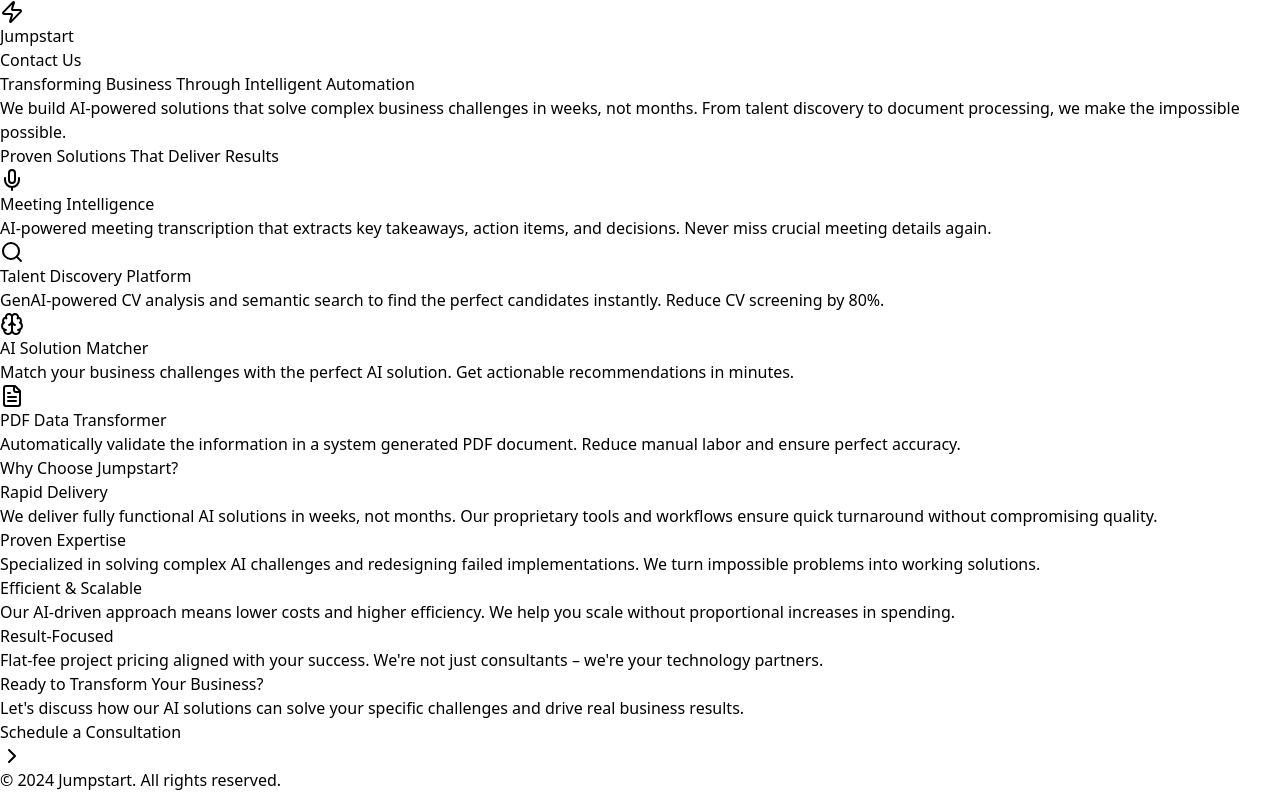
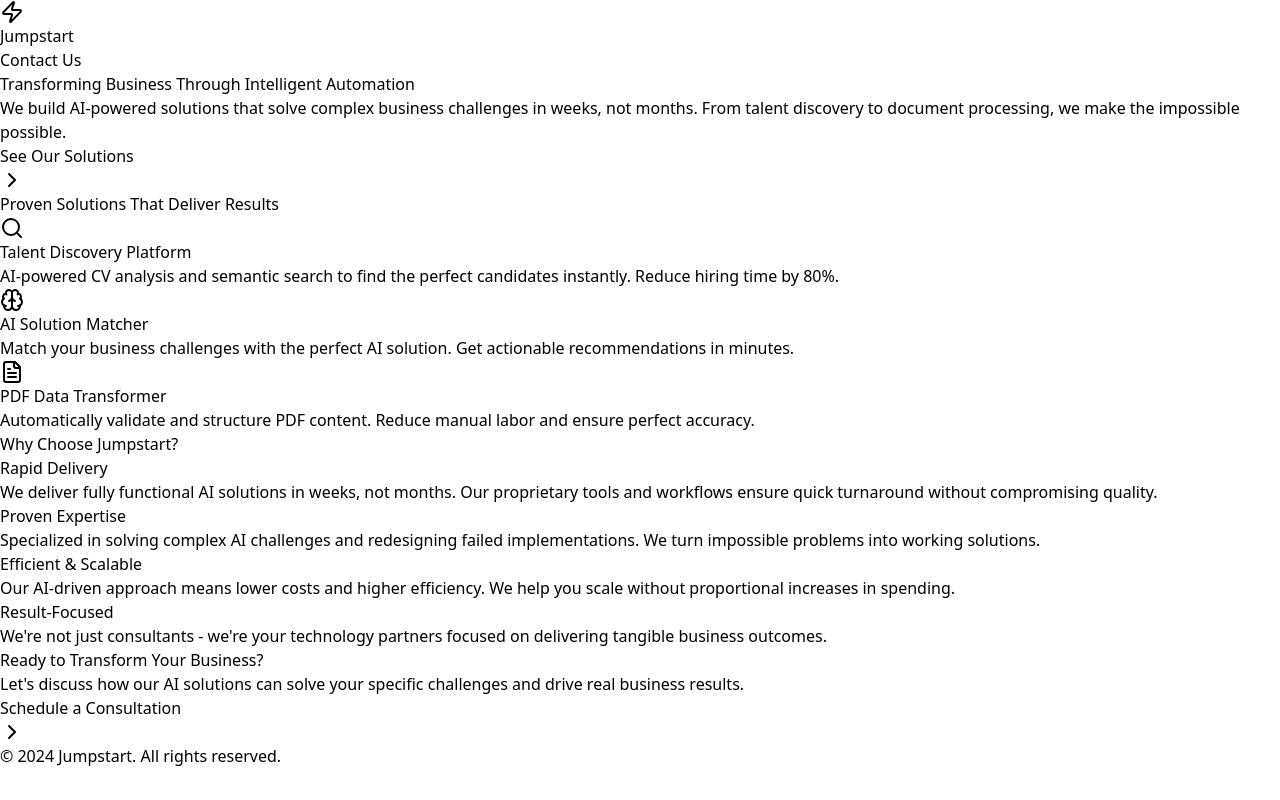
Before and after one commit to mas050/jumpstart-website, a Next.js app: page / in a window 1280 px wide. Built offline with nearby package versions, Linux system fonts and the light colour scheme.

Commit message:
Fix ESLint issues and update page content

```diff
--- a/src/app/page.tsx
+++ b/src/app/page.tsx
@@ -1,7 +1,8 @@
 // src/app/page.tsx
 'use client';
+
 import React from 'react';
-import { ChevronRight, Zap, Search, FileText, Brain, Mic } from 'lucide-react';
+import { ChevronRight, Zap, Search, FileText, Brain } from 'lucide-react';
 
 export default function HomePage() {
   const handleEmailClick = () => {
@@ -33,12 +34,10 @@
           <p className="text-xl text-slate-300 mb-8 max-w-2xl mx-auto">
             We build AI-powered solutions that solve complex business challenges in weeks, not months. From talent discovery to document processing, we make the impossible possible.
           </p>
-          {/* Commented out "See Our Solutions" button
           <button className="bg-blue-600 hover:bg-blue-700 text-white text-lg px-8 py-4 rounded-full flex items-center mx-auto">
             See Our Solutions
             <ChevronRight className="ml-2" />
           </button>
-          */}
         </div>
       </header>
 
@@ -49,25 +48,14 @@
             Proven Solutions That Deliver Results
           </h3>
 
-          <div className="grid md:grid-cols-2 lg:grid-cols-4 gap-8">
-
-            <div className="bg-slate-700 p-6 rounded-lg">
-              <Mic className="w-12 h-12 text-blue-500 mb-4" />
-              <h4 className="text-xl font-bold text-white mb-3">
-                Meeting Intelligence
-              </h4>
-              <p className="text-slate-300">
-                AI-powered meeting transcription that extracts key takeaways, action items, and decisions. Never miss crucial meeting details again.
-              </p>
-            </div>
-
+          <div className="grid md:grid-cols-3 gap-8">
             <div className="bg-slate-700 p-6 rounded-lg">
               <Search className="w-12 h-12 text-blue-500 mb-4" />
               <h4 className="text-xl font-bold text-white mb-3">
                 Talent Discovery Platform
               </h4>
               <p className="text-slate-300">
-                GenAI-powered CV analysis and semantic search to find the perfect candidates instantly. Reduce CV screening by 80%.
+                AI-powered CV analysis and semantic search to find the perfect candidates instantly. Reduce hiring time by 80%.
               </p>
             </div>
 
@@ -87,7 +75,7 @@
                 PDF Data Transformer
               </h4>
               <p className="text-slate-300">
-                Automatically validate the information in a system generated PDF document. Reduce manual labor and ensure perfect accuracy.
+                Automatically validate and structure PDF content. Reduce manual labor and ensure perfect accuracy.
               </p>
             </div>
           </div>
@@ -134,7 +122,7 @@
                 Result-Focused
               </h4>
               <p className="text-slate-300">
-                Flat-fee project pricing aligned with your success. We&apos;re not just consultants – we&apos;re your technology partners.
+                We&apos;re not just consultants - we&apos;re your technology partners focused on delivering tangible business outcomes.
               </p>
             </div>
           </div>
@@ -148,7 +136,7 @@
             Ready to Transform Your Business?
           </h3>
           <p className="text-xl text-white/90 mb-8 max-w-2xl mx-auto">
-            Let's discuss how our AI solutions can solve your specific challenges and drive real business results.
+            Let&apos;s discuss how our AI solutions can solve your specific challenges and drive real business results.
           </p>
           <button
             onClick={handleEmailClick}
@@ -163,7 +151,7 @@
       {/* Footer */}
       <footer className="bg-slate-900 py-8">
         <div className="container mx-auto px-4 text-center text-slate-500">
-          <p>© 2024 Jumpstart. All rights reserved.</p>
+          <p>&copy; 2024 Jumpstart. All rights reserved.</p>
         </div>
       </footer>
     </div>
```
